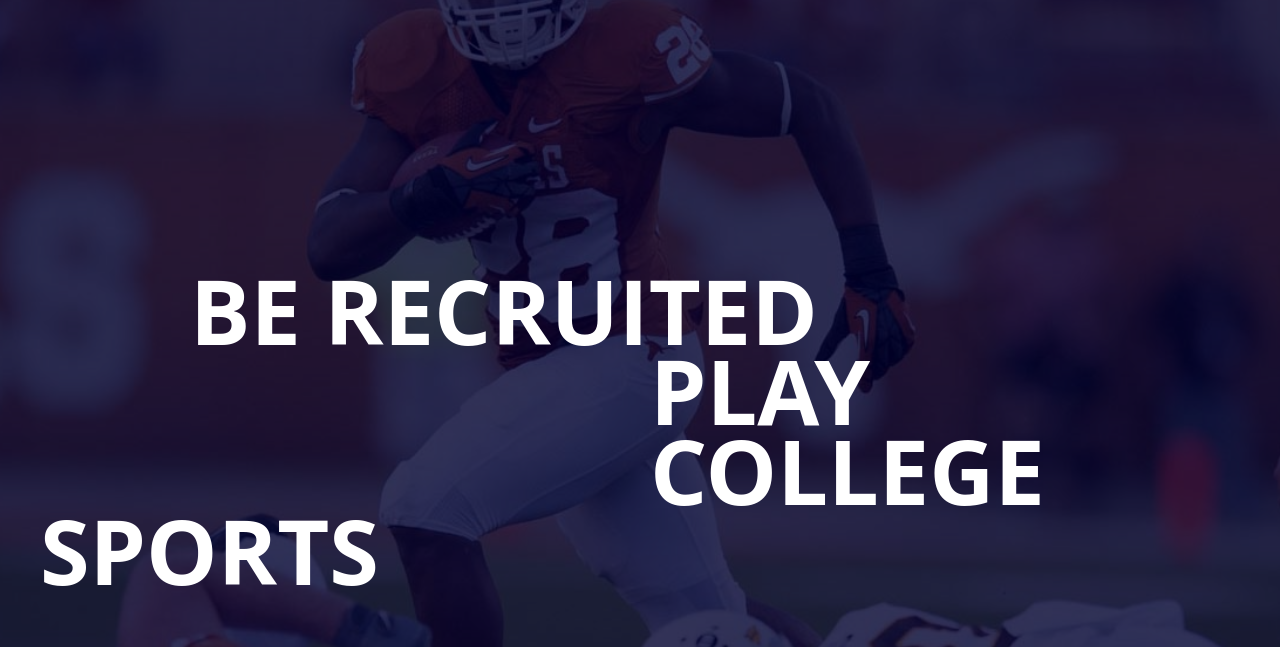
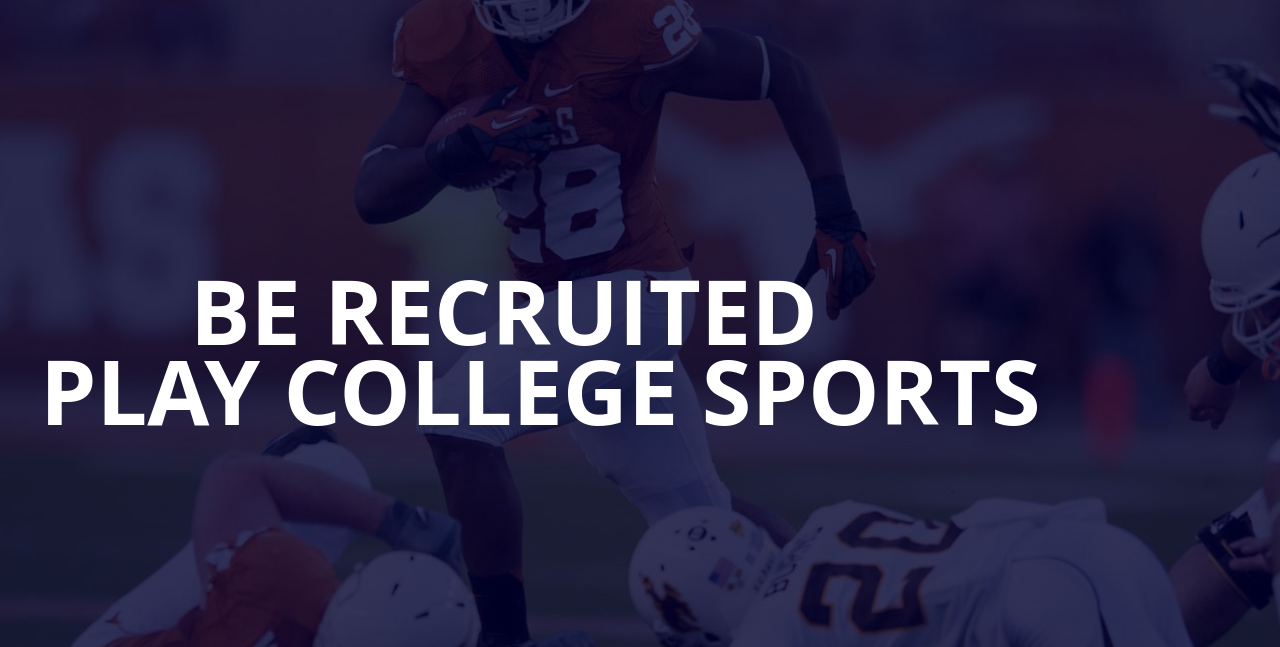
Before and after one commit to aulazarev/mq-diploma-dev, a plain HTML site: page index.html in a window 1280 px wide. Shown: the part 120-767 px from the top of the page. Drawn offline with Linux system fonts and the light colour scheme.

Commit message:
Add files via upload

```diff
--- a/index.html
+++ b/index.html
@@ -16,8 +16,7 @@
 				<div class="header__inner_content">
 					<p class="header__inner_content-text">
 						<span class="header__inner_content-text-head-span">be recruited</span>
-						<span class="header__inner_content-text-span">play college</span>
-						<span class="header__inner_content-text-span">sports</span>
+						<span class="header__inner_content-text-span">play college sports</span>
 					</p>
 				</div>
 				<div class="header__wrap_btn">
```
